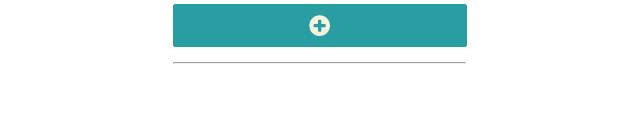
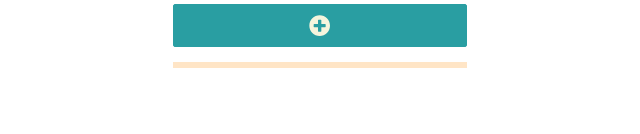
Before and after one commit to UmerSharif/vue-randon-test, a Vue app: page / in a window 1280 px wide. Shown: the part 166-300 px from the top of the page, without its empty margins (332-972 px from the left). Built offline with nearby package versions, Linux system fonts and the light colour scheme.

Commit message:
styling hr

```diff
--- a/src/components/HelloWorld.vue
+++ b/src/components/HelloWorld.vue
@@ -52,13 +52,18 @@
             },
 
             ...mapMutations([
-                'ADD_TASK'
+                'ADD_TASK',
+                'DELETE_TASK'
             ]),
             addTask() {
                 if (this.newTask !== '') {
                     this.ADD_TASK({Title: this.newTask, isComplete: false})
                     this.newTask = ''
                 }
+            },
+
+            onDelete(index) {
+              this.DELETE_TASK(index)
             }
         }
 
@@ -123,8 +128,10 @@
         }
 
         hr {
-            width: 291px;
+            width: 288px;
             margin-top: 15px;
+            border: 3px solid;
+            color: bisque;
         }
 
         button {
--- a/src/store.js
+++ b/src/store.js
@@ -17,6 +17,10 @@ export default new Vuex.Store({
     mutations: {
         ADD_TASK(state, newTask) {
             state.Tasks.push(newTask)
+        },
+
+        DELETE_TASK(state, index){
+            state.Tasks.splice(index,1)
         }
     },
     actions: {}
```
